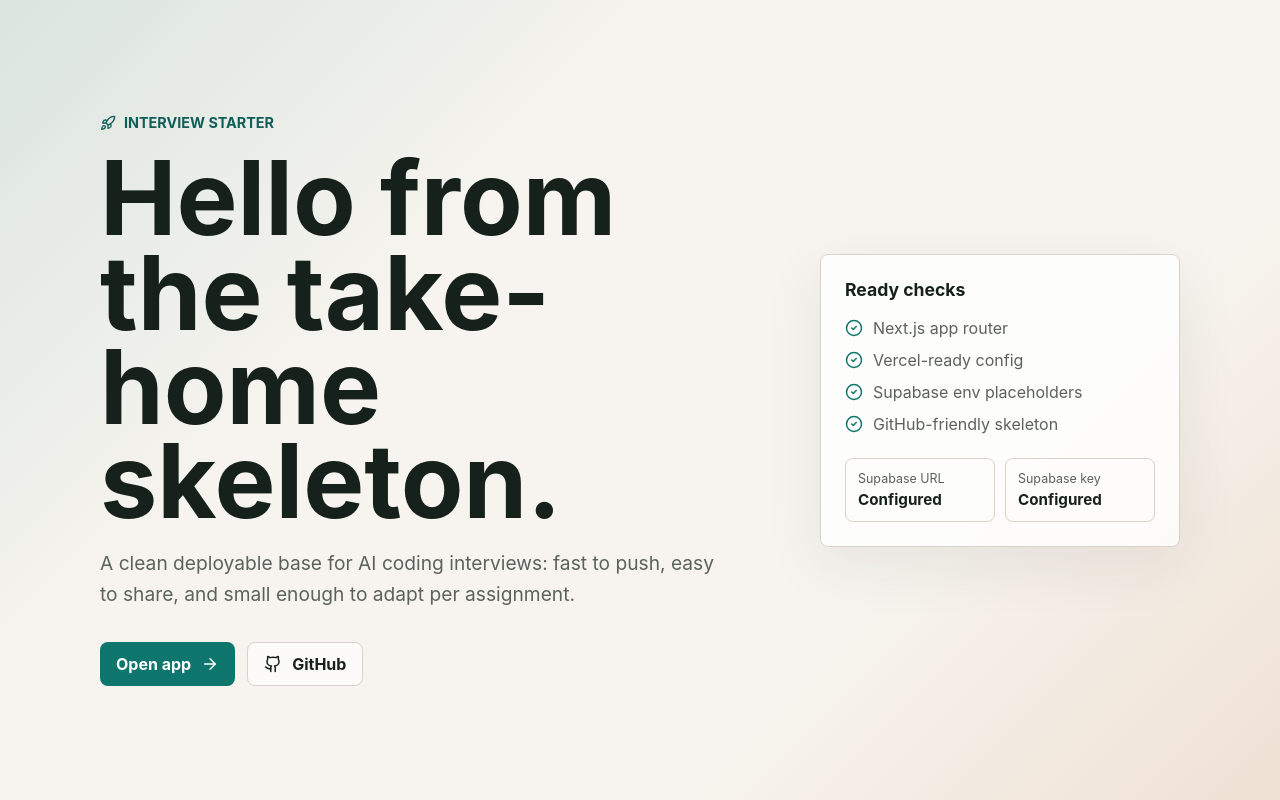
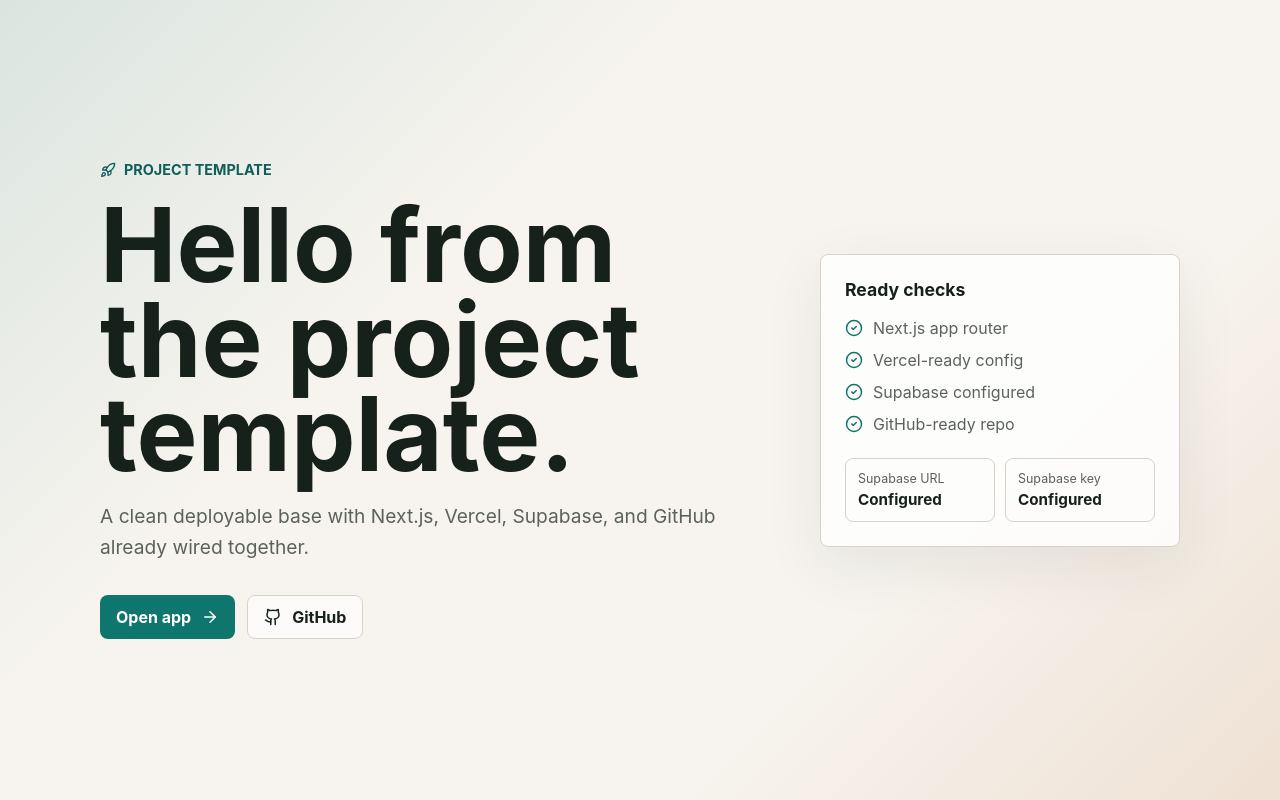
Before and after one commit to sivze/int-projects, a Next.js app: page / in a window 1280 px wide. Built offline with nearby package versions, Linux system fonts and the light colour scheme; no server answers.

Commit message:
Simplify template homepage copy

```diff
--- a/src/app/layout.tsx
+++ b/src/app/layout.tsx
@@ -2,8 +2,8 @@
 import "./globals.css";
 
 export const metadata: Metadata = {
-  title: "Interview Project",
-  description: "Reusable take-home interview skeleton"
+  title: "Project Template",
+  description: "Reusable Next.js, Vercel, Supabase, and GitHub template"
 };
 
 export default function RootLayout({
--- a/src/app/page.tsx
+++ b/src/app/page.tsx
@@ -3,8 +3,8 @@
 const checks = [
   "Next.js app router",
   "Vercel-ready config",
-  "Supabase env placeholders",
-  "GitHub-friendly skeleton"
+  "Supabase configured",
+  "GitHub-ready repo"
 ];
 
 export default function Home() {
@@ -20,12 +20,12 @@
       <section className="intro">
         <div className="eyebrow">
           <Rocket size={16} aria-hidden="true" />
-          Interview starter
+          Project template
         </div>
-        <h1>Hello from the take-home skeleton.</h1>
+        <h1>Hello from the project template.</h1>
         <p>
-          A clean deployable base for AI coding interviews: fast to push, easy
-          to share, and small enough to adapt per assignment.
+          A clean deployable base with Next.js, Vercel, Supabase, and GitHub
+          already wired together.
         </p>
         <div className="actions">
           <a href={siteUrl} className="primary">
```
